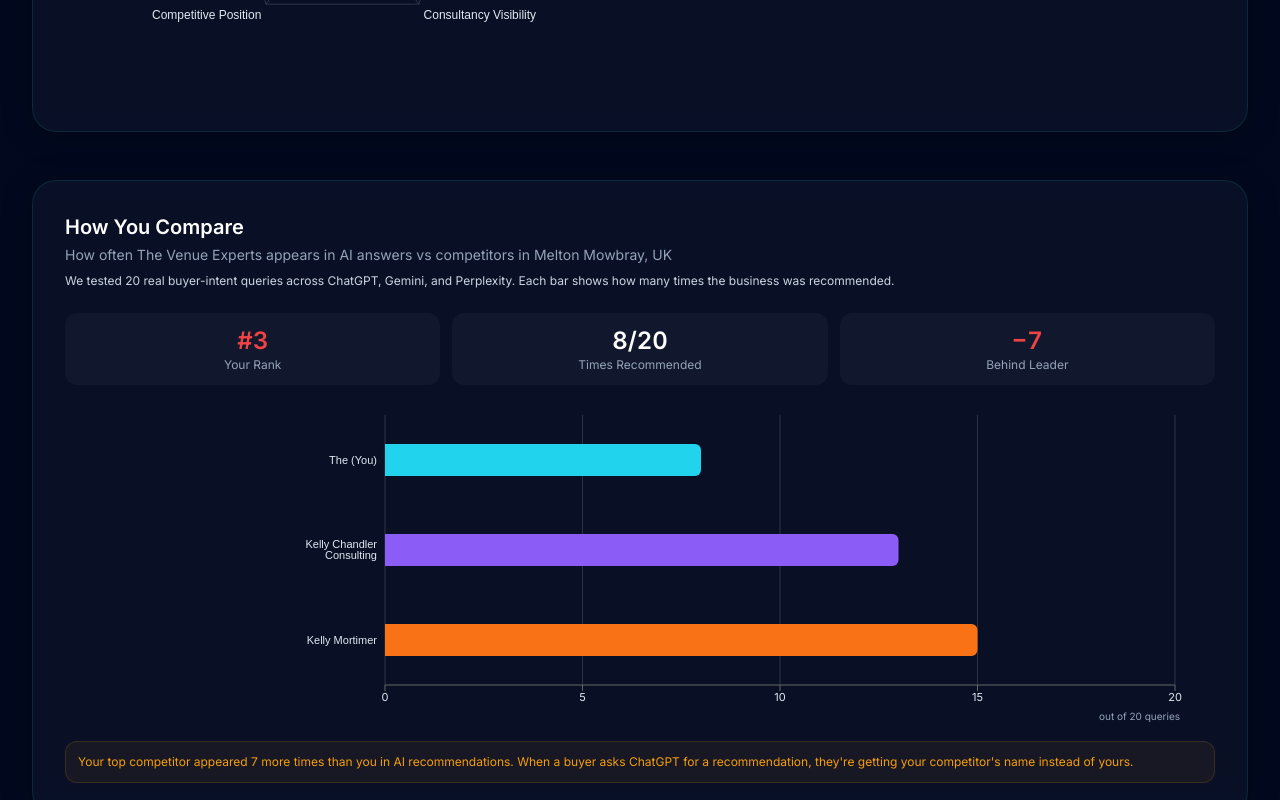
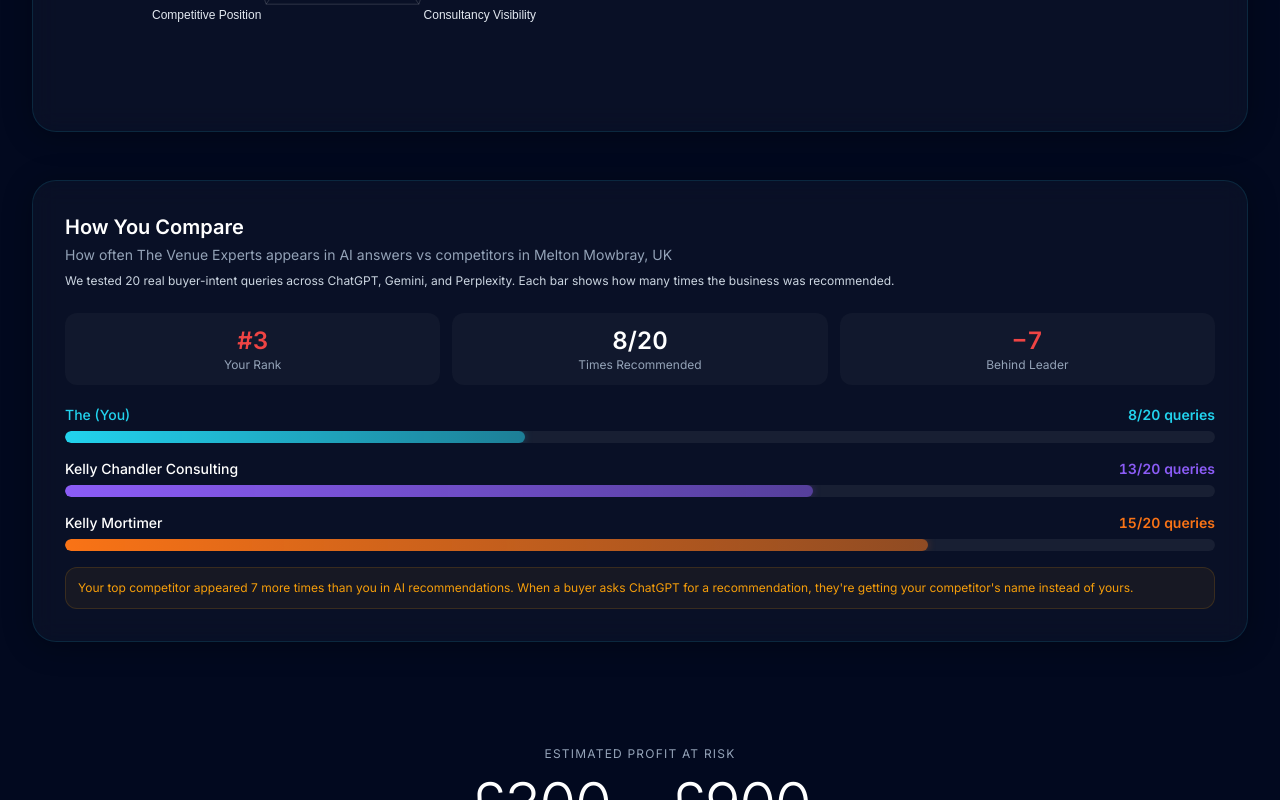
Before and after one commit to vizbizai-web/vizbiz-website, a Next.js app: page /report/1 in a window 1280 px wide. Shown: the part 2000-2800 px from the top of the page. Built offline with nearby package versions, Linux system fonts and the light colour scheme.

Commit message:
How You Compare: replace Recharts bars with full-width AnimatedBar-style bars matching Score Breakdown

```diff
--- a/src/app/report/[leadId]/report-content.tsx
+++ b/src/app/report/[leadId]/report-content.tsx
@@ -752,6 +752,39 @@
   );
 }
 
+/* ── Comparison Bar (like AnimatedBar but for competitors) */
+function ComparisonBar({ name, score, total, pct, color, isYou, theme, delay = 0 }: {
+  name: string; score: number; total: number; pct: number; color: string; isYou: boolean; theme: Theme; delay?: number;
+}) {
+  const t = getThemeStyles(theme);
+  const [width, setWidth] = useState(0);
+  useEffect(() => {
+    const tmr = setTimeout(() => setWidth(pct), 300 + delay);
+    return () => clearTimeout(tmr);
+  }, [pct, delay]);
+
+  return (
+    <div className="space-y-1.5">
+      <div className="flex justify-between items-center">
+        <span className="text-sm font-medium" style={{ color: isYou ? color : t.textPrimary }}>{name}</span>
+        <span className="text-sm font-semibold tabular-nums" style={{ color }}>{score}/{total} queries</span>
+      </div>
+      <div className="h-3 rounded-full overflow-hidden" style={{ background: theme === 'dark' ? 'rgba(255,255,255,0.06)' : 'rgba(0,0,0,0.06)' }}>
+        <motion.div
+          className="h-full rounded-full"
+          initial={{ width: 0 }}
+          animate={{ width: `${width}%` }}
+          transition={{ duration: 1.2, ease: 'easeOut', delay: delay / 1000 }}
+          style={{
+            background: `linear-gradient(to right, ${color}, ${color}88)`,
+            boxShadow: theme === 'dark' ? `0 0 8px ${color}40` : 'none',
+          }}
+        />
+      </div>
+    </div>
+  );
+}
+
 /* ── Competitor Comparison ───────────────────── */
 function CompetitorComparison({ data, theme }: { data: LeadData; theme: Theme }) {
   const t = getThemeStyles(theme);
@@ -804,33 +837,24 @@
         </div>
 
         {mounted ? (
-          <div style={{ height: chartH }}>
-            <ResponsiveContainer width="100%" height={chartH}>
-              <BarChart data={compData} layout="vertical" margin={{ left: isMobile ? 80 : 140, right: 40, top: 10, bottom: 10 }}>
-                <CartesianGrid stroke={t.gridStroke} horizontal={false} />
-                <XAxis type="number" domain={[0, totalQ]} tick={{ fill: t.axisText, fontSize: 11 }} label={{ value: `out of ${totalQ} queries`, position: 'insideBottomRight', fill: t.textMuted, fontSize: 10, offset: -5 }} />
-                <YAxis
-                  dataKey="name"
-                  type="category"
-                  tick={{ fill: t.axisText, fontSize: 11, fontFamily: 'Poppins, sans-serif' }}
-                  width={isMobile ? 100 : 180}
-                  axisLine={false}
-                  tickLine={false}
+          <div className="space-y-4">
+            {compData.map((entry, index) => {
+              const barColor = entry.isYou ? '#22D3EE' : compColors[(index - 1) % compColors.length];
+              const barScore = Math.round((entry.score / totalQ) * 100);
+              return (
+                <ComparisonBar
+                  key={entry.name}
+                  name={entry.name}
+                  score={entry.score}
+                  total={totalQ}
+                  pct={barScore}
+                  color={barColor}
+                  isYou={!!entry.isYou}
+                  theme={theme}
+                  delay={index * 150}
                 />
-                <Tooltip content={(props) => <DarkTooltip {...props} theme={theme} />} />
-                <Bar dataKey="score" radius={[0, 6, 6, 0]} barSize={isMobile ? 24 : 32}>
-                  {compData.map((entry, index) => (
-                    <Cell
-                      key={`cell-${index}`}
-                      fill={entry.isYou
-                        ? '#22D3EE'
-                        : compColors[(index - 1) % compColors.length]
-                      }
-                    />
-                  ))}
-                </Bar>
-              </BarChart>
-            </ResponsiveContainer>
+              );
+            })}
           </div>
         ) : (
           <div style={{ height: chartH, display: 'flex', alignItems: 'center', justifyContent: 'center' }}>
```
